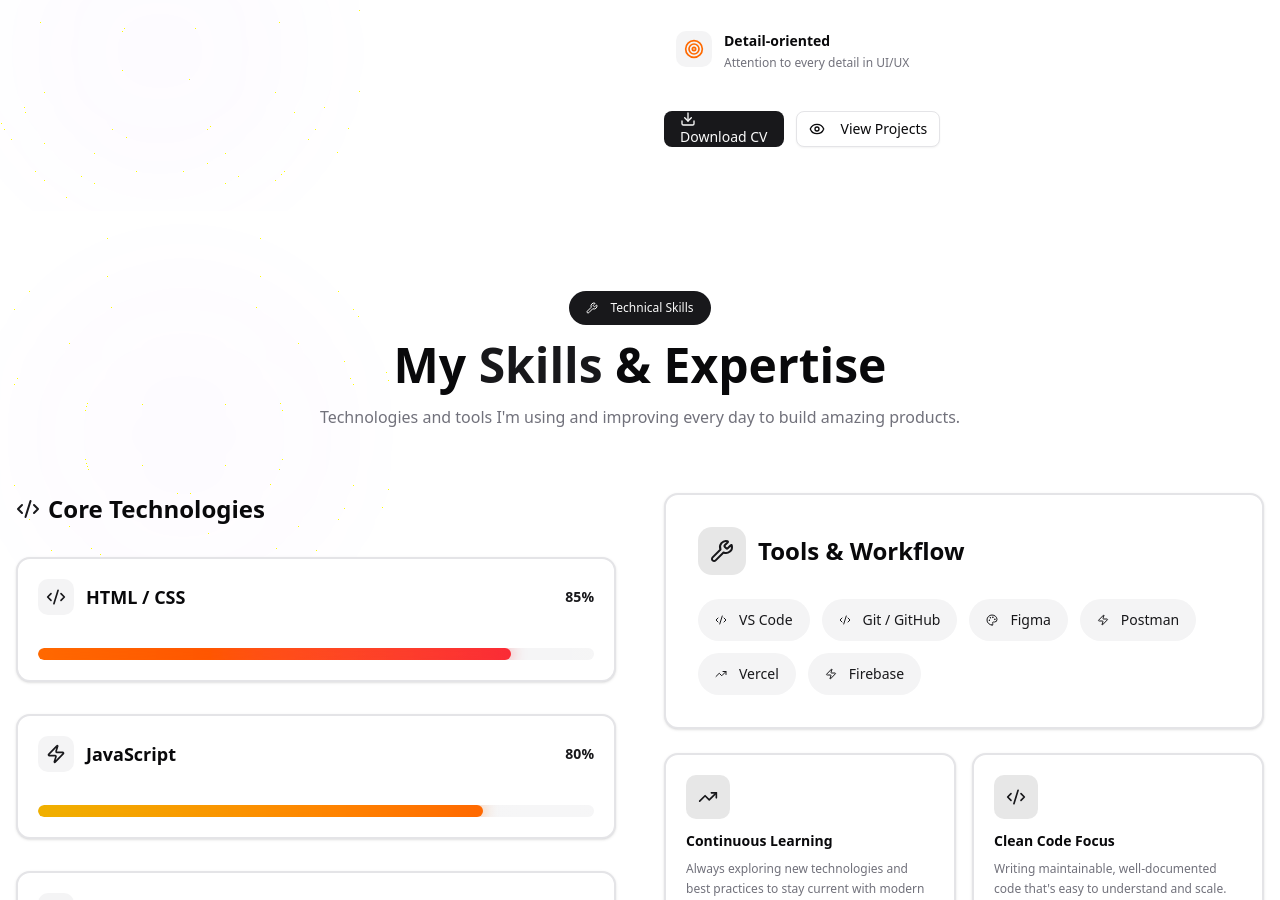
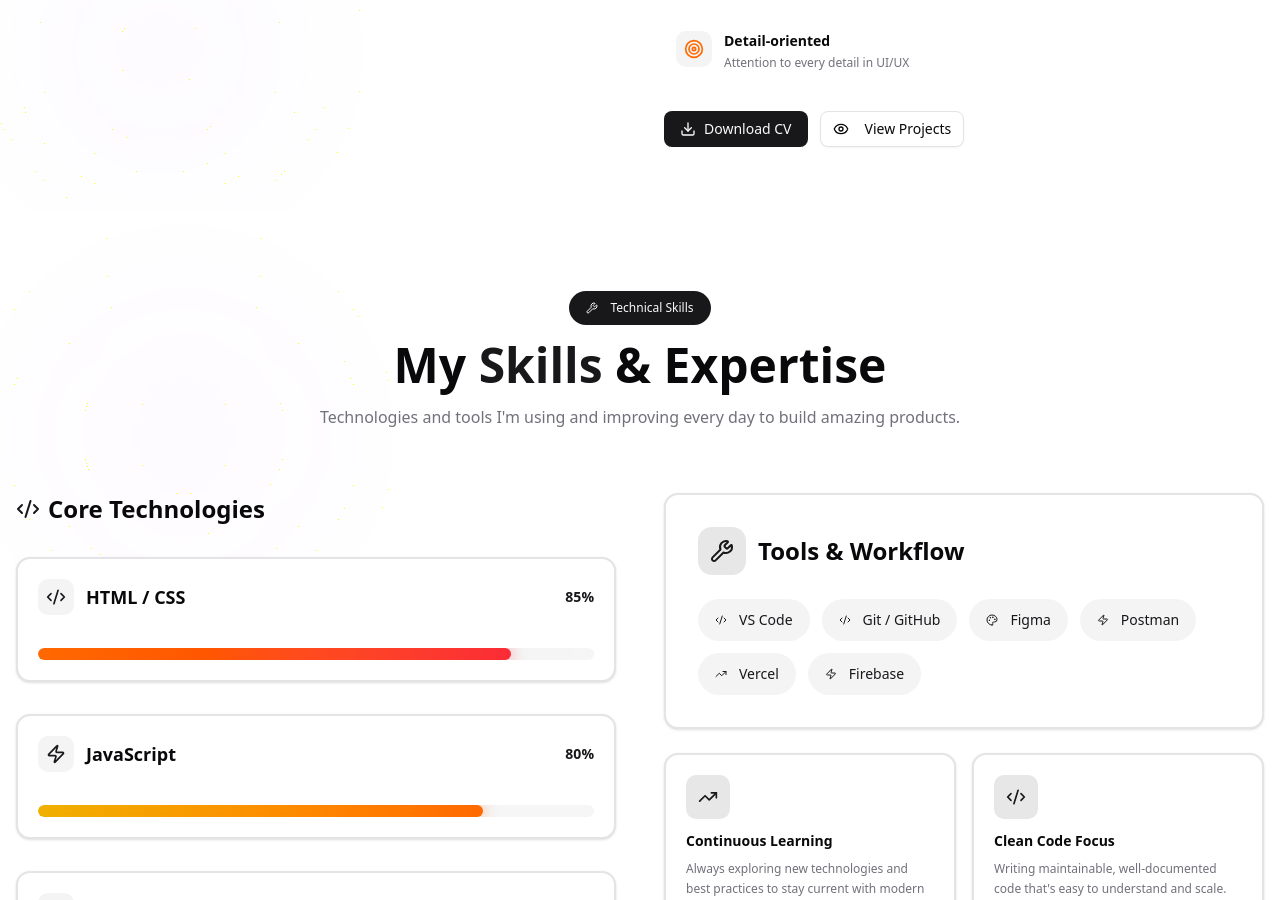
Before and after one commit to dungdev-web/Cv, a Next.js app in the folder my-cv/: page / in a window 1280 px wide. Shown: the part 1617-2517 px from the top of the page. Built offline with nearby package versions, Linux system fonts and the light colour scheme; no server answers.

Commit message:
Update page.tsx

```diff
--- a/my-cv/app/about/page.tsx
+++ b/my-cv/app/about/page.tsx
@@ -342,7 +342,7 @@ export default function About() {
             className="flex flex-wrap gap-3 pt-2"
           >
             <Button className="group">
-              <Link href="/pdf/mycv(vn).pdf" target="_blank">
+              <Link href="/pdf/mycv(vn).pdf" target="_blank" className="flex items-center" >
                 <Download className="mr-2 w-4 h-4 group-hover:animate-bounce" />
               Download CV
               </Link>
```
